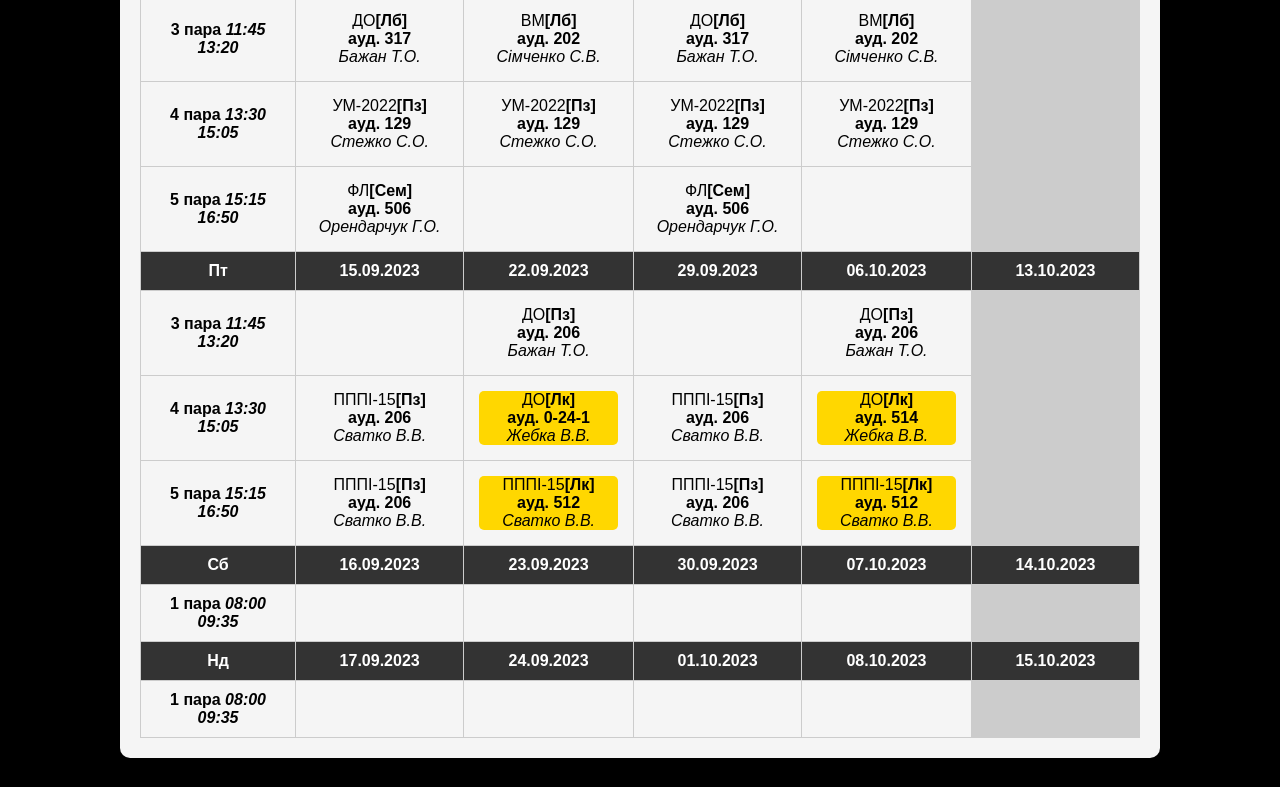
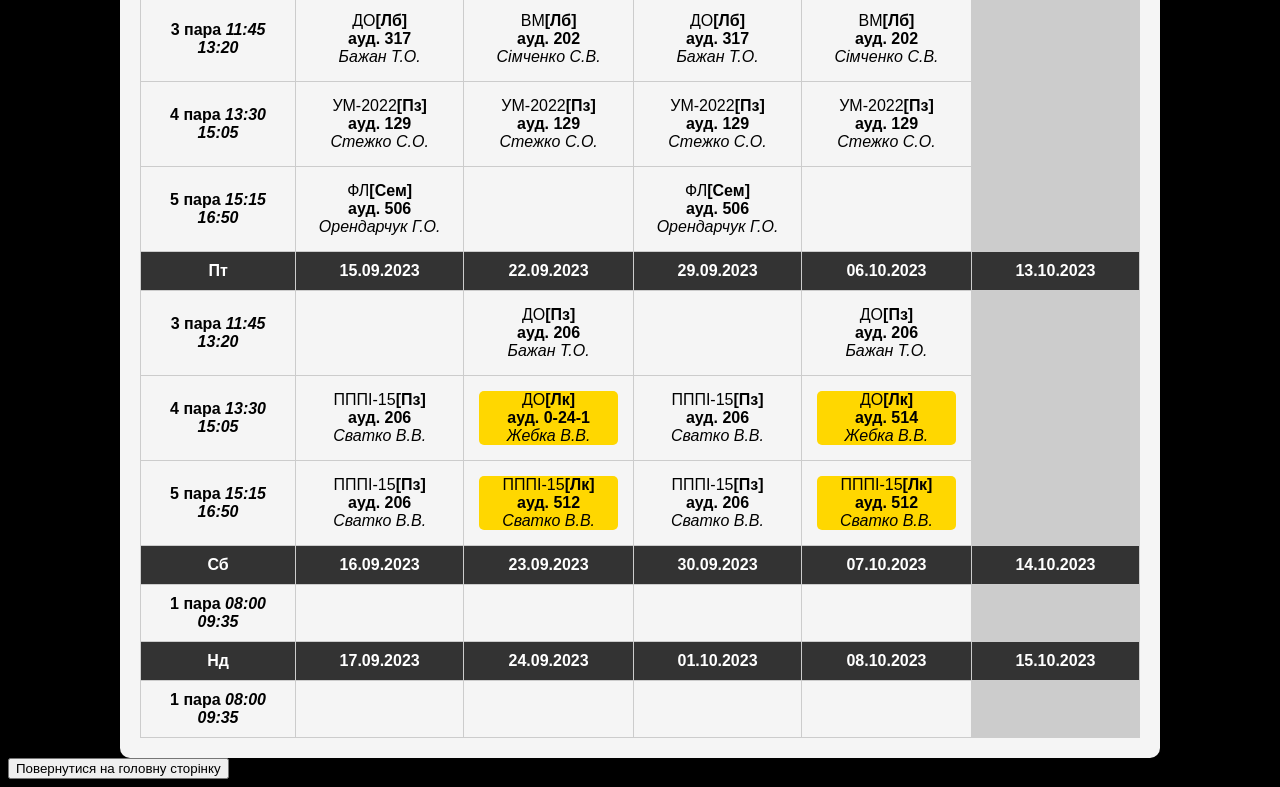
Before and after one commit to BeluyKot/BeluyKot.github.io, a plain HTML site: page prac.html in a window 1280 px wide. Shown: the part 1104-1891 px from the top of the page. Before the commit the page ends 1870 px from the top, so only its background shows below. Drawn offline with Linux system fonts and the light colour scheme.

Commit message:
Update prac.html

```diff
--- a/prac.html
+++ b/prac.html
@@ -472,5 +472,6 @@
                         <span class="start">08:00</span>
                         <span class="end">09:35</span>
                     </th><td><div class="cell">&nbsp;</div></td><td><div class="cell">&nbsp;</div></td><td><div class="cell">&nbsp;</div></td><td><div class="cell">&nbsp;</div></td><td class="closed" data-toggle="tooltip" data-placement="top" title="Виберіть необхідний діапазон дат">&nbsp;</td></tr></tbody></table></div></div>
+<button onclick="window.location.href='index.html'">Повернутися на головну сторінку</button>
 </body>
 </html>
```
